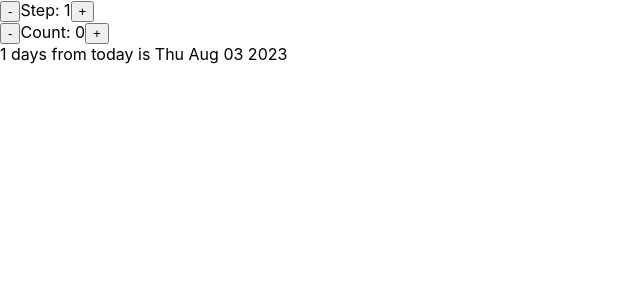
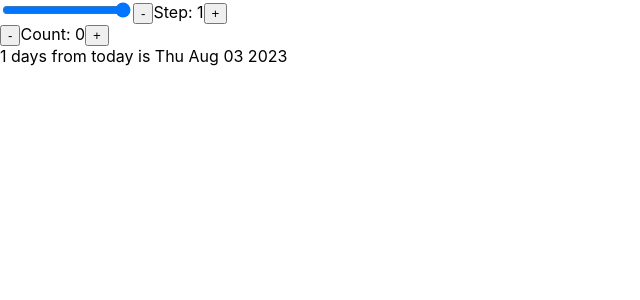
Before and after one commit to Wolfinbarger/date-counter, a React (Create React App) app: page / in a window 1280 px wide. Shown: the top 300 px of the page, without its empty margins (0-640 px from the left). Built offline with nearby package versions, Linux system fonts and the light colour scheme.

Commit message:
add slider

```diff
--- a/src/App.js
+++ b/src/App.js
@@ -36,6 +36,7 @@ function Counter() {
   return (
     <>
       <div>
+        <input type="range" min={0} max={10} />
         <button onClick={handlePreviousStep}>-</button>
         Step: {step}
         <button onClick={handleNextStep}>+</button>
```
